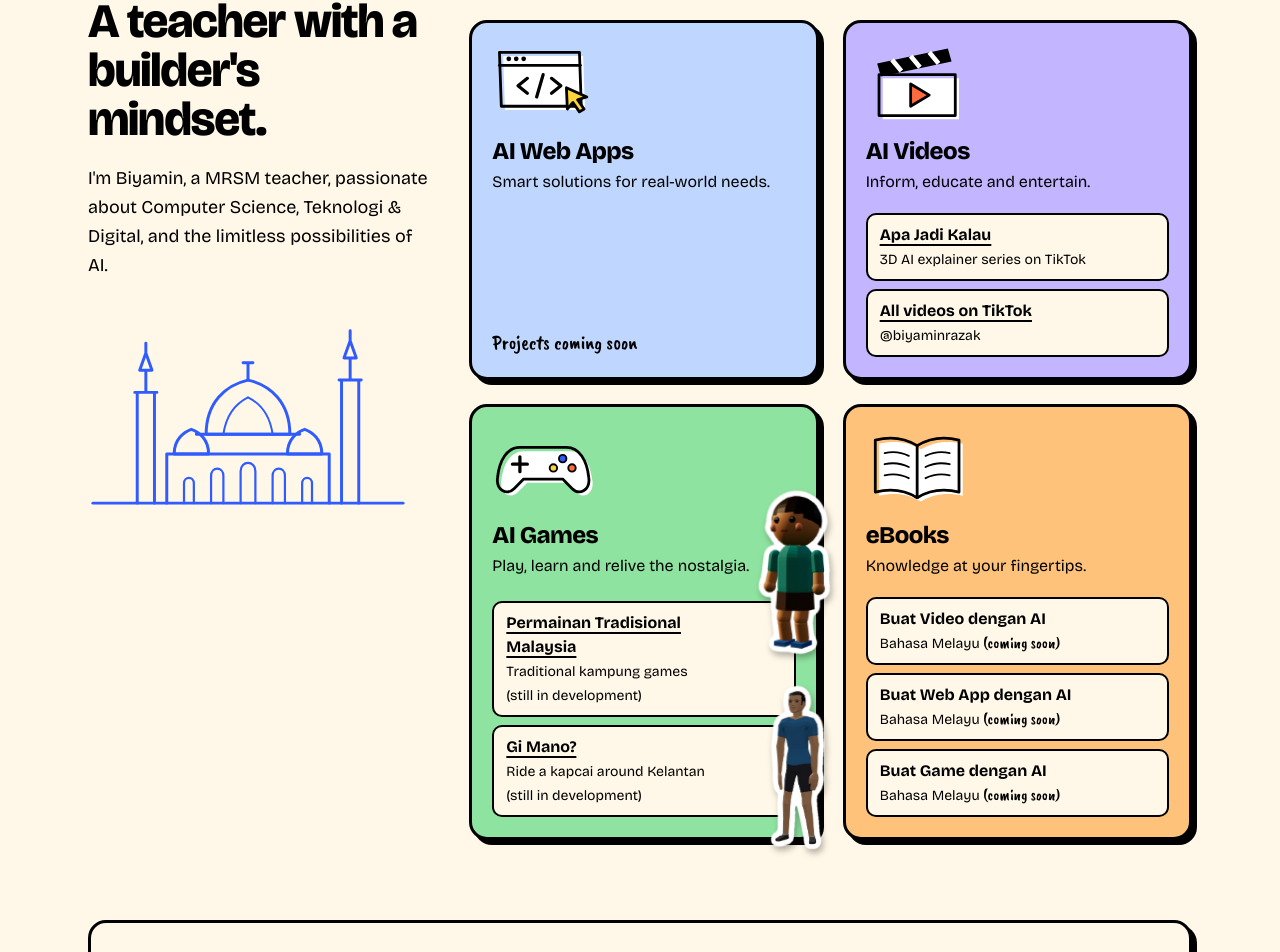
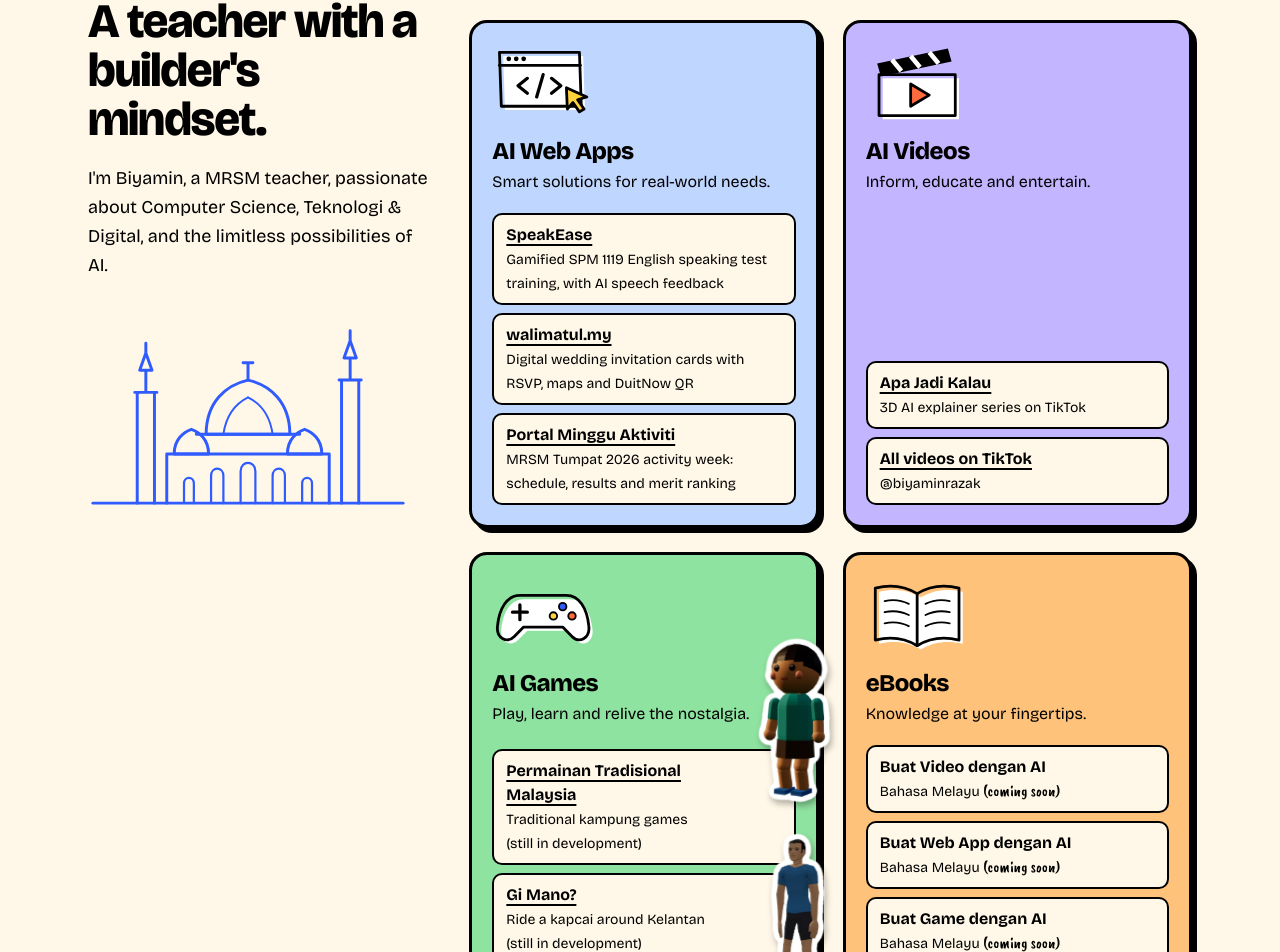
Before and after one commit to biyamin23/biyamin-razak, a Next.js app: page / in a window 1280 px wide. Shown: the part 715-1667 px from the top of the page. Built offline with nearby package versions, Linux system fonts and the light colour scheme.

Commit message:
List SpeakEase, walimatul.my and Portal Minggu Aktiviti in AI Web Apps
Co-Authored-By: Claude Opus 5.5 <noreply@anthropic.com>

```diff
--- a/src/content/site.ts
+++ b/src/content/site.ts
@@ -34,7 +34,23 @@ export const site = {
       id: "web-apps",
       title: "AI Web Apps",
       blurb: "Smart solutions for real-world needs.",
-      items: [], // TODO(user): app names + URLs
+      items: [
+        {
+          title: "SpeakEase",
+          note: "Gamified SPM 1119 English speaking test training, with AI speech feedback",
+          href: "https://speakeaseapp.vercel.app/",
+        },
+        {
+          title: "walimatul.my",
+          note: "Digital wedding invitation cards with RSVP, maps and DuitNow QR",
+          href: "https://www.walimatul.my/",
+        },
+        {
+          title: "Portal Minggu Aktiviti",
+          note: "MRSM Tumpat 2026 activity week: schedule, results and merit ranking",
+          href: "https://mingguaktiviti-rouge.vercel.app/",
+        },
+      ],
     },
     {
       id: "videos",
```
